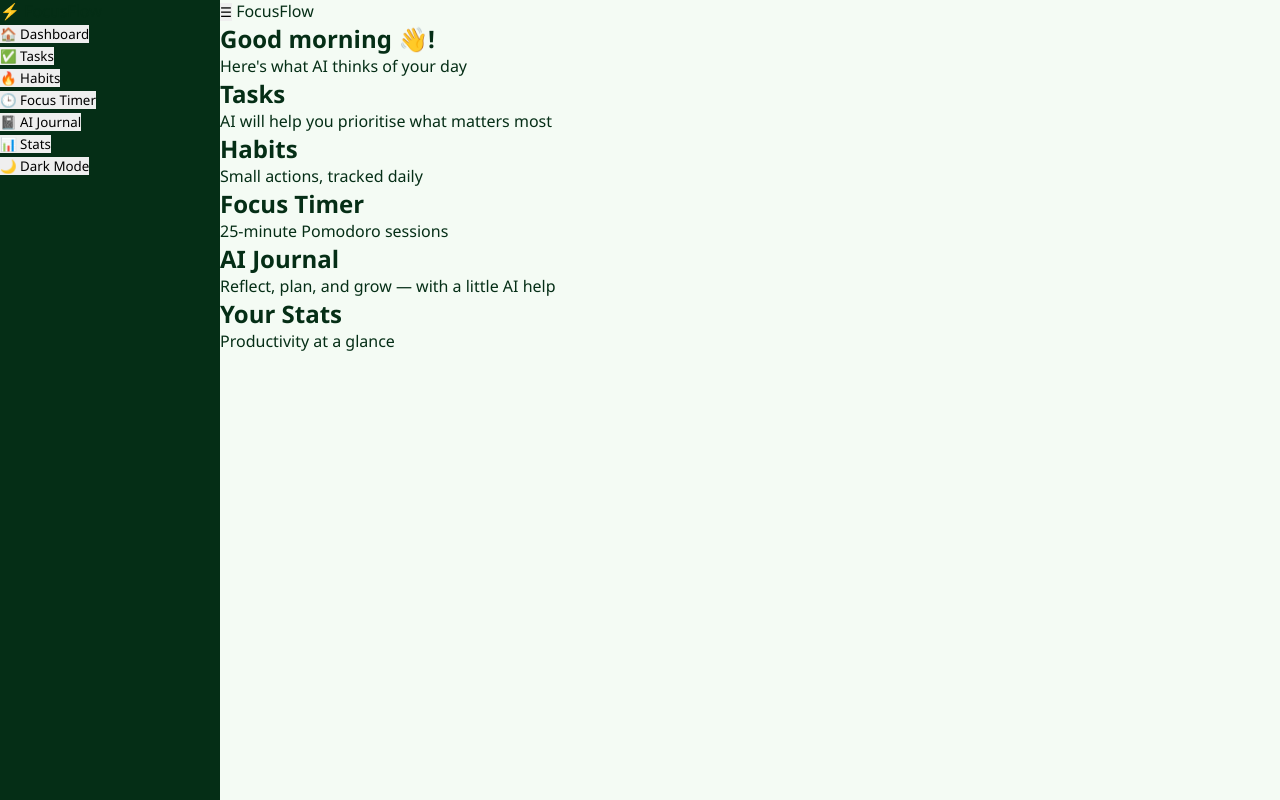
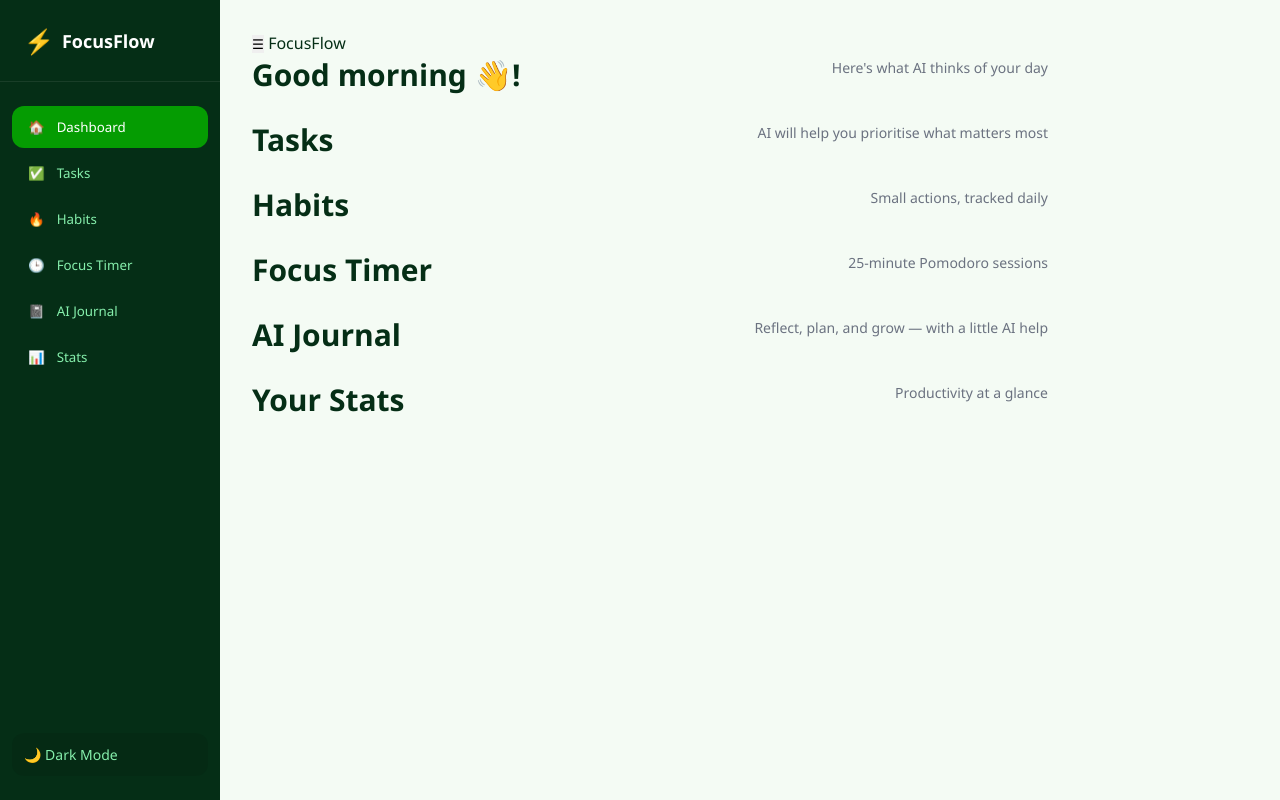
Before and after one commit to akolade-teaches-code/focusflow, a plain HTML site: page index.html in a window 1280 px wide. Drawn offline with Linux system fonts and the light colour scheme.

Commit message:
Sidebar section properly done, main section layout done

```diff
--- a/css/styles.css
+++ b/css/styles.css
@@ -88,6 +88,60 @@ input, select, textarea {
     top: 0;
     left: 0;
     bottom: 0;
+    display: flex;
+    flex-direction: column;
+    gap: var(--space-2);
+    padding: var(--space-6) 0;
+    z-index: 100;
+    transition: transform 0.3s;
+}
+
+.sidebar-logo {
+    display: flex;
+    align-items: center;
+    gap: var(--space-2);
+    padding: 0 var(--space-6) var(--space-6);
+    border-bottom: 1px solid rgba(255, 255, 255, 0.08);
+    margin-bottom: var(--space-4);
+}
+
+.logo-icon {
+    font-size: 1.5rem;
+}
+
+.logo-text {
+    font-size: var(--text-lg);
+    font-weight: 700;
+    color: #fff;
+}
+
+.nav-links {
+    flex: 1;
+    padding: 0 var(--space-3);
+}
+
+.nav-links li {
+    margin-bottom: var(--space-1);
+}
+
+.nav-btn {
+    width: 100%;
+    display: flex;
+    align-items: center;
+    gap: var(--space-3);
+    padding: var(--space-3) var(--space-4);
+    border-radius: var(--radius-md);
+    color: var(--color-sidebar-text);
+    background: transparent;
+    font-size: var(-text-sm);
+    font-weight: 500;
+    text-align: left;
+    transition: background 0.15s, color 0.15s;
+}
+
+.nav-btn.active {
+    background: var(--color-primary);
+    color: #fff;
 }
 
 .nav-btn:hover {
@@ -95,15 +149,51 @@ input, select, textarea {
     color: #fff;
 }
 
-.nav-btn:active {
-    background: var(--color-primary);
-    color: #fff;
+.sidebar-footer {
+    padding: var(--space-4) var(--space-3) 0;
 }
 
+.theme-toggle {
+    width: 100%;
+    padding: var(--space-3);
+    border-radius: var(--radius-md);
+    background: rgba(0, 0, 0, 0.08);
+    color: var(--color-sidebar-text);
+    font-size: var(--text-sm);
+    text-align: left;
+    transition: background 0.15s;
+}
+
+.theme-toggle:hover {
+    background: rgba(255, 255, 255, 0.15);
+}
+
+/*________ MAIN CONTENT _______________*/
 .main-content {
     margin-left: var(--sidebar-width);
+    flex: 1;
+    padding: var(--space-8);
+    max-width: 860px;
 }
 
+.section-header {
+    display: flex;
+    justify-content: space-between;
+    align-items: flex-start;
+    margin-bottom: var(--space-6);
+}
+
+.section-header h1 {
+    font-size: var(--text-3xl);
+    font-weight: 800;
+    color: var(--color-text);
+}
+
+.subtitle {
+    color: var(--color-muted);
+    font-size: var(--text-sm);
+    margin-top: var(--space-1);
+}
 
 /* LESSON 2 — Nav links and active states */
 
```
